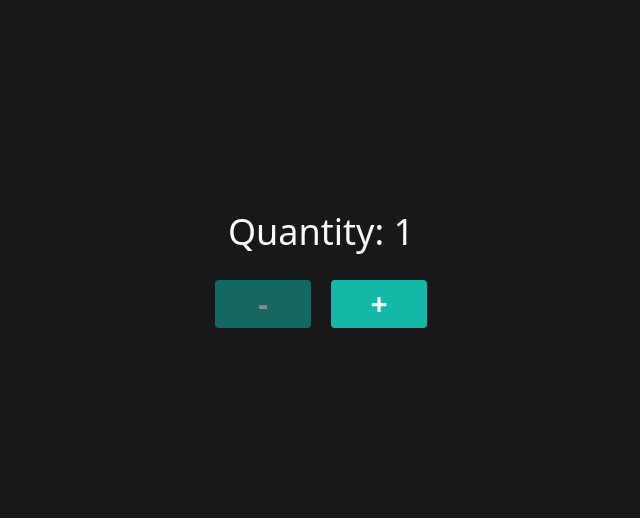
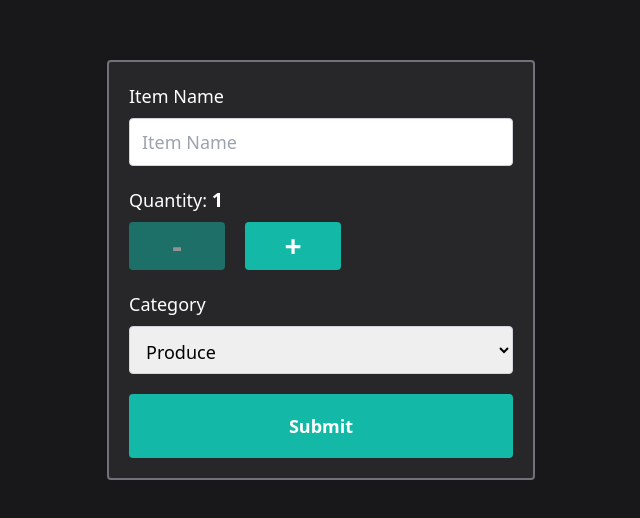
Before and after one commit to zaid-ahmad/cprg306-assignments, a Next.js app: page /week-5 in a window 1280 px wide. Shown: the part 130-648 px from the top of the page, without its empty margins (319-959 px from the left). Built offline with nearby package versions, Linux system fonts and the light colour scheme.

Commit message:
week 5: complete part 2

```diff
--- a/app/week-5/new-item.js
+++ b/app/week-5/new-item.js
@@ -1,43 +1,131 @@
 "use client";
+
 import { useState } from "react";
 
 const NewItem = () => {
+    const [name, setName] = useState("");
     const [quantity, setQuantity] = useState(1);
-    let buttonStyle =
-        "w-24 h-12 flex items-center justify-center bg-teal-500 text-white rounded font-bold text-3xl transition-all duration-300 ease-in-out hover:bg-teal-600 disabled:opacity-50 disabled:cursor-not-allowed";
+    const [category, setCategory] = useState("produce");
 
-    const increment = () => {
+    const categories = [
+        "Produce",
+        "Dairy",
+        "Bakery",
+        "Meat",
+        "Frozen Foods",
+        "Canned Goods",
+        "Dry Goods",
+        "Beverages",
+        "Snacks",
+        "Household",
+        "Other",
+    ];
+
+    const increment = (e) => {
+        e.preventDefault();
         if (quantity < 20) {
             setQuantity(quantity + 1);
         }
     };
 
-    const decrement = () => {
+    const decrement = (e) => {
+        e.preventDefault();
         if (quantity > 1) {
             setQuantity(quantity - 1);
         }
     };
 
+    const handleSubmit = (e) => {
+        e.preventDefault();
+        const item = {
+            name,
+            quantity,
+            category,
+        };
+        console.log(item);
+        alert(
+            `Added item: ${item.name}, quantity: ${item.quantity}, category: ${item.category}`
+        );
+        setName("");
+        setQuantity(1);
+        setCategory("produce");
+    };
+
     return (
         <div className='flex flex-col gap-7 h-screen items-center justify-center'>
-            <h2 className='text-4xl'>Quantity: {quantity}</h2>
+            <form
+                onSubmit={handleSubmit}
+                className='flex flex-col gap-5 items-start bg-zinc-800 border-2 border-zinc-500 p-5 rounded'
+            >
+                <div className='flex flex-col gap-2'>
+                    <label htmlFor='item-name' className='text-lg text-white'>
+                        Item Name
+                    </label>
+                    <input
+                        type='text'
+                        name='item-name'
+                        value={name}
+                        onChange={(e) => setName(e.target.value)}
+                        placeholder='Item Name'
+                        className='w-96 h-12 text-lg p-3 text-black border border-gray-300 rounded'
+                        required
+                    />
+                </div>
+
+                <div className='flex flex-col gap-2'>
+                    <h2 className='text-lg text-white'>
+                        Quantity:{" "}
+                        <span className='text-xl font-bold'>{quantity}</span>
+                    </h2>
                     <div className='flex items-center gap-5'>
                         <button
                             onClick={decrement}
                             disabled={quantity === 1}
-                    className={buttonStyle}
+                            className='w-24 h-12 flex items-center justify-center bg-teal-500 text-white rounded font-bold text-3xl transition-all duration-300 ease-in-out hover:bg-teal-600 disabled:opacity-50 disabled:cursor-not-allowed'
+                            type='button'
                         >
                             -
                         </button>
                         <button
                             onClick={increment}
-                    className={buttonStyle}
+                            className='w-24 h-12 flex items-center justify-center bg-teal-500 text-white rounded font-bold text-3xl transition-all duration-300 ease-in-out hover:bg-teal-600 disabled:opacity-50 disabled:cursor-not-allowed'
                             disabled={quantity === 20}
+                            type='button'
                         >
                             +
                         </button>
                     </div>
                 </div>
+
+                <div className='flex flex-col gap-2'>
+                    <label htmlFor='category' className='text-lg text-white'>
+                        Category
+                    </label>
+
+                    <select
+                        name='category'
+                        value={category}
+                        onChange={(e) => setCategory(e.target.value)}
+                        className='w-96 h-12 text-lg p-3 border border-gray-300 rounded text-black'
+                        required
+                    >
+                        {categories.map((cat) => (
+                            <option
+                                key={cat.toLowerCase()}
+                                value={cat.toLowerCase()}
+                                className='text-black'
+                            >
+                                {cat}
+                            </option>
+                        ))}
+                    </select>
+                </div>
+
+                <button className='w-full h-16 flex items-center justify-center bg-teal-500 text-white rounded font-bold text-lg transition-all duration-300 ease-in-out hover:bg-teal-600 disabled:opacity-50 disabled:cursor-not-allowed'>
+                    Submit
+                </button>
+            </form>
+        </div>
     );
 };
 
```
Lines whose indentation alone changed are shown as unchanged.
